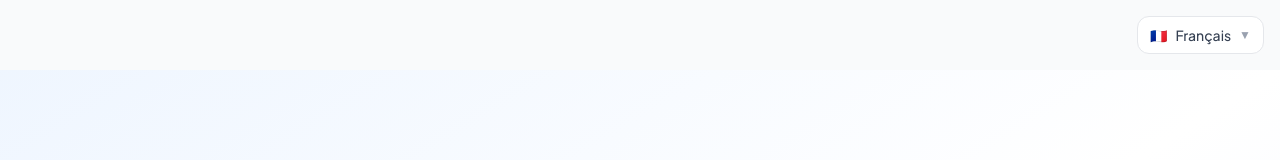
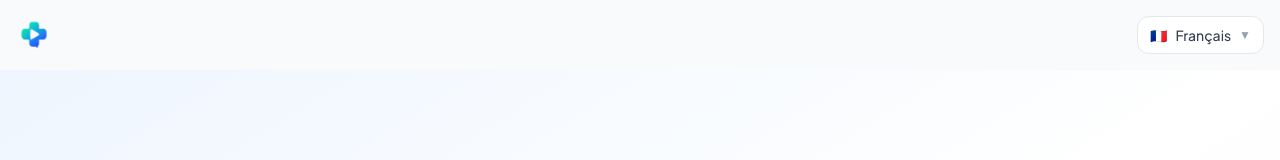
Before and after one commit to All185/medivio-frontend, a Next.js app: page /login in a window 1280 px wide. Shown: the top 160 px of the page. Built offline with nearby package versions, Linux system fonts and the light colour scheme.

Commit message:
feat: logo retour page précédente login/register

```diff
--- a/app/login/page.tsx
+++ b/app/login/page.tsx
@@ -1,10 +1,16 @@
+'use client'
 import AuthForm from '@/components/auth/AuthForm'
 import LanguageSwitcher from '@/components/LanguageSwitcher'
-
+import { useRouter } from 'next/navigation'
+import Image from 'next/image'
 export default function LoginPage() {
+  const router = useRouter()
   return (
     <div className="min-h-screen bg-gray-50">
-      <div className="flex justify-end p-4">
+      <div className="flex justify-between items-center p-4">
+        <div className="cursor-pointer" onClick={() => router.back()}>
+          <Image src="/logo.png" alt="Medivio" width={36} height={36} />
+        </div>
         <LanguageSwitcher />
       </div>
       <AuthForm mode="login" />
--- a/app/register/page.tsx
+++ b/app/register/page.tsx
@@ -1,10 +1,16 @@
+'use client'
 import AuthForm from '@/components/auth/AuthForm'
 import LanguageSwitcher from '@/components/LanguageSwitcher'
-
+import { useRouter } from 'next/navigation'
+import Image from 'next/image'
 export default function RegisterPage() {
+  const router = useRouter()
   return (
     <div className="min-h-screen bg-gray-50">
-      <div className="flex justify-end p-4">
+      <div className="flex justify-between items-center p-4">
+        <div className="cursor-pointer" onClick={() => router.back()}>
+          <Image src="/logo.png" alt="Medivio" width={36} height={36} />
+        </div>
         <LanguageSwitcher />
       </div>
       <AuthForm mode="register" />
```
